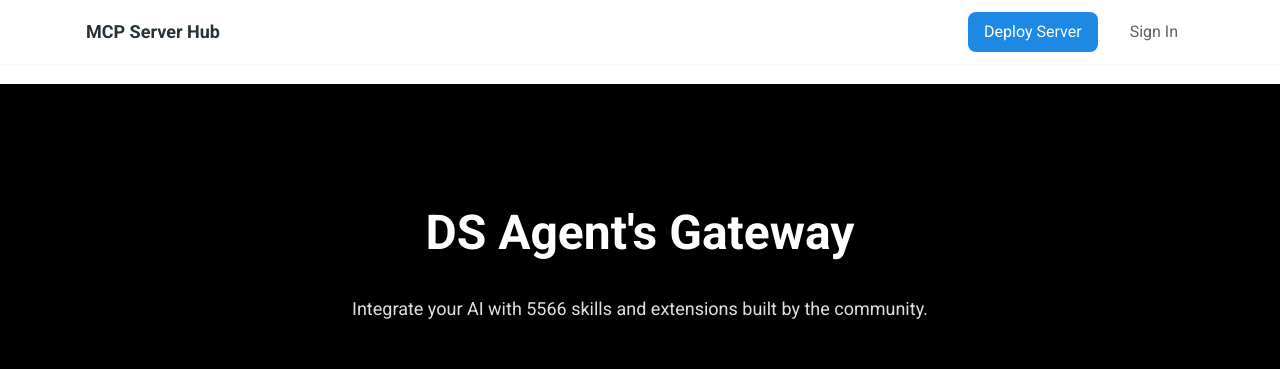
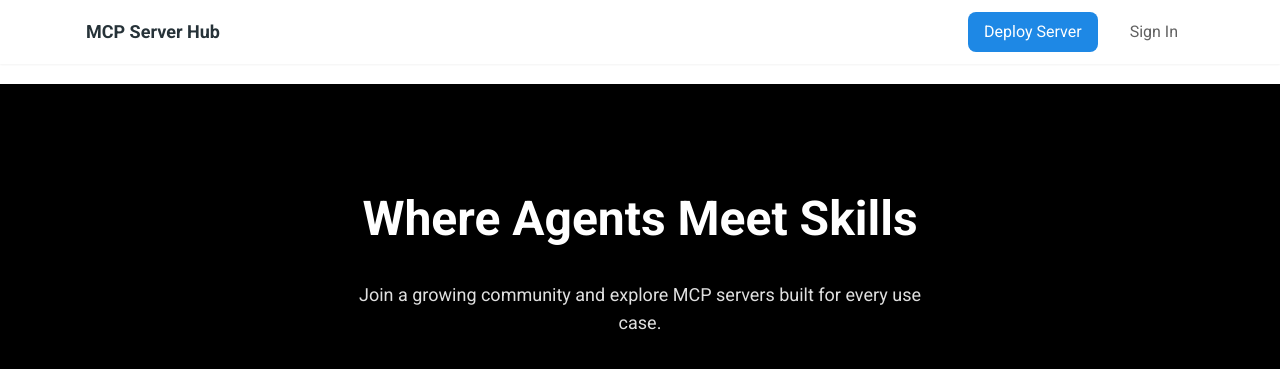
Before and after one commit to JuyoungKimmy-Kim/Smithery, a Next.js app in the folder frontend/: page / in a window 1280 px wide. Shown: the top 369 px of the page. Built offline with nearby package versions, Linux system fonts and the light colour scheme; no server answers.

Commit message:
change hero title

```diff
--- a/frontend/src/app/hero.tsx
+++ b/frontend/src/app/hero.tsx
@@ -65,12 +65,12 @@ function Hero({ onSearch }: HeroProps) {
         <h1
           className="mx-auto w-full text-[30px] lg:text-[48px] font-bold leading-[45px] lg:leading-[60px] text-white"
         >
-          DS Agent's Gateway
+          Where Agents Meet Skills
         </h1>
         <p
           className="mx-auto mt-8 mb-4 w-full px-8 text-gray-300 lg:w-10/12 lg:px-12 xl:w-8/12 xl:px-20 text-lg"
         >
-          Integrate your AI with 5566 skills and extensions built by the community.
+          Join a growing community and explore MCP servers built for every use case.
         </p>
         <div className="grid place-items-start justify-center gap-2">
           <div className="mt-8 flex flex-col items-center justify-center gap-4 md:flex-row">
```
